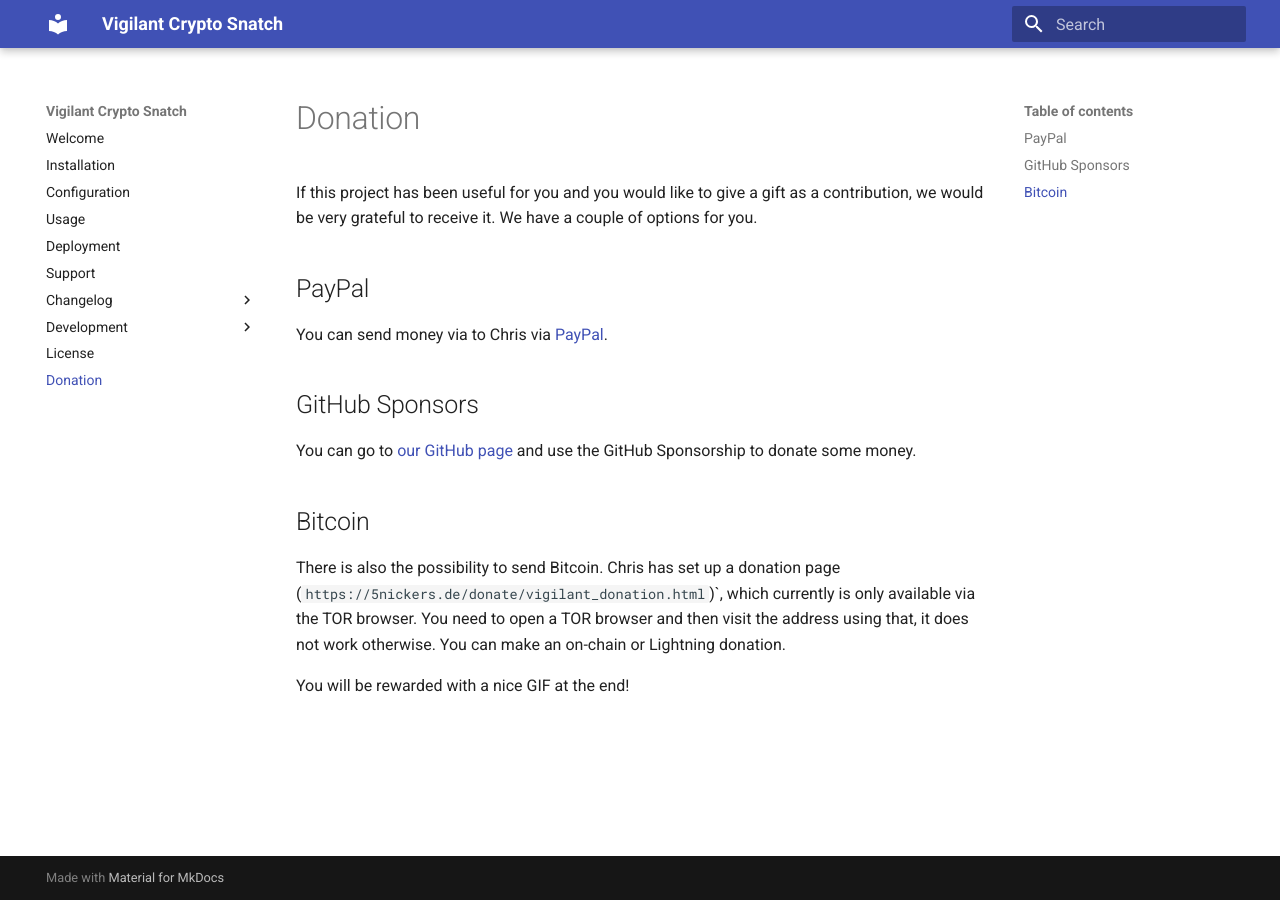
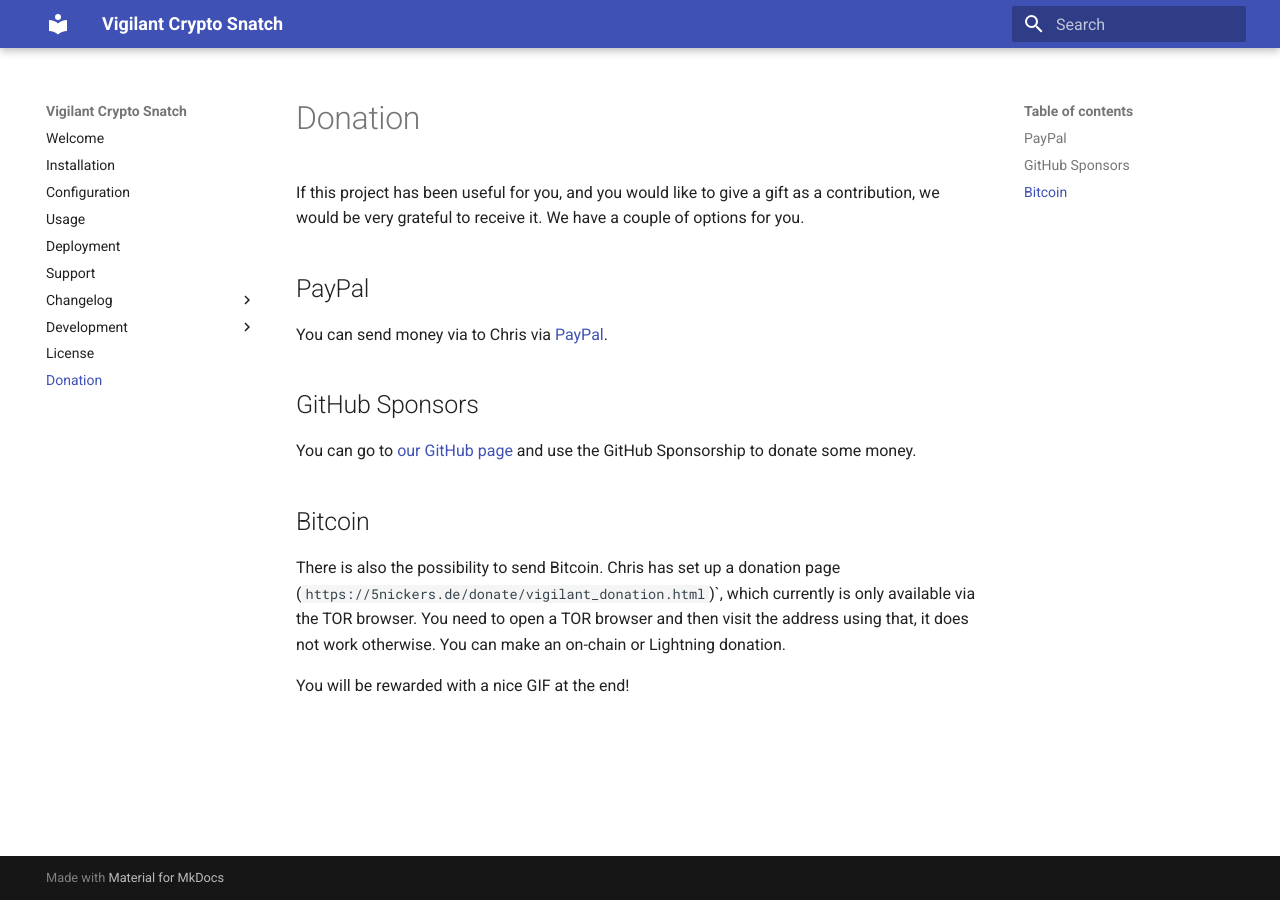
Before and after one commit to martin-ueding/vigilant-crypto-snatch, an MkDocs documentation site: the page built from docs/donation.md, in a window 1280 px wide. Built offline with MkDocs 1.6.1 and Material for MkDocs 9.7.7, drawn with Linux system fonts in a browser that asks for light colours.

Commit message:
Add a comma

```diff
--- a/docs/donation.md
+++ b/docs/donation.md
@@ -1,6 +1,6 @@
 # Donation
 
-If this project has been useful for you and you would like to give a gift as a contribution, we would be very grateful to receive it. We have a couple of options for you.
+If this project has been useful for you, and you would like to give a gift as a contribution, we would be very grateful to receive it. We have a couple of options for you.
 
 ## PayPal
 
```
